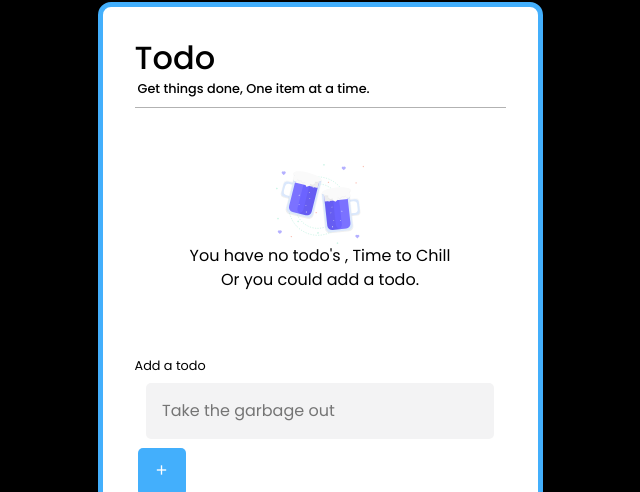
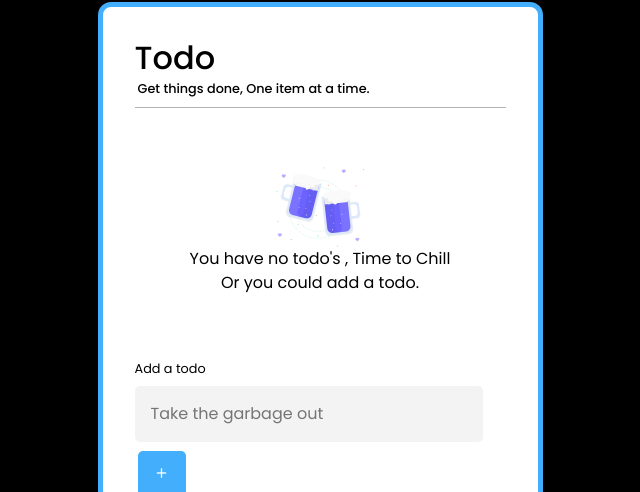
Before and after one commit to Fisayomiii/Todo, a React (Create React App) app: page / in a window 1280 px wide. Shown: the part 78-570 px from the top of the page, without its empty margins (320-960 px from the left). Built offline with nearby package versions, Linux system fonts and the light colour scheme.

Commit message:
Made it a little bit responsive

```diff
--- a/src/App.css
+++ b/src/App.css
@@ -132,18 +132,19 @@ body {
 	box-shadow: 0 0 1px transparent;
 }
 .ifelsedisplay{
-	padding-top: 3em;
+	padding-top: 3.2em;
 	display: flex;
 	flex-direction: column;
 	text-align: center;
 	align-items: center;
 }
+
 /* FORM */
 .form {
 	margin-top: 3rem;
 	display: flex;
 	flex-wrap: wrap;
-	width: 100%;
+	/* width: 100%; */
 }
 .form label {
 	min-width: 100%;
@@ -151,13 +152,10 @@ body {
 	font-size: 0.8rem;
 }
 .form input {
-	align-items: center;
-	margin: 0 auto;
 	border: none;
 	background: #F3F3F4;
 	border-radius: 5px;
 	padding:1em;
-	font-size: initial;
 	margin-bottom: 0.5em;
 }
 .form button {
```
